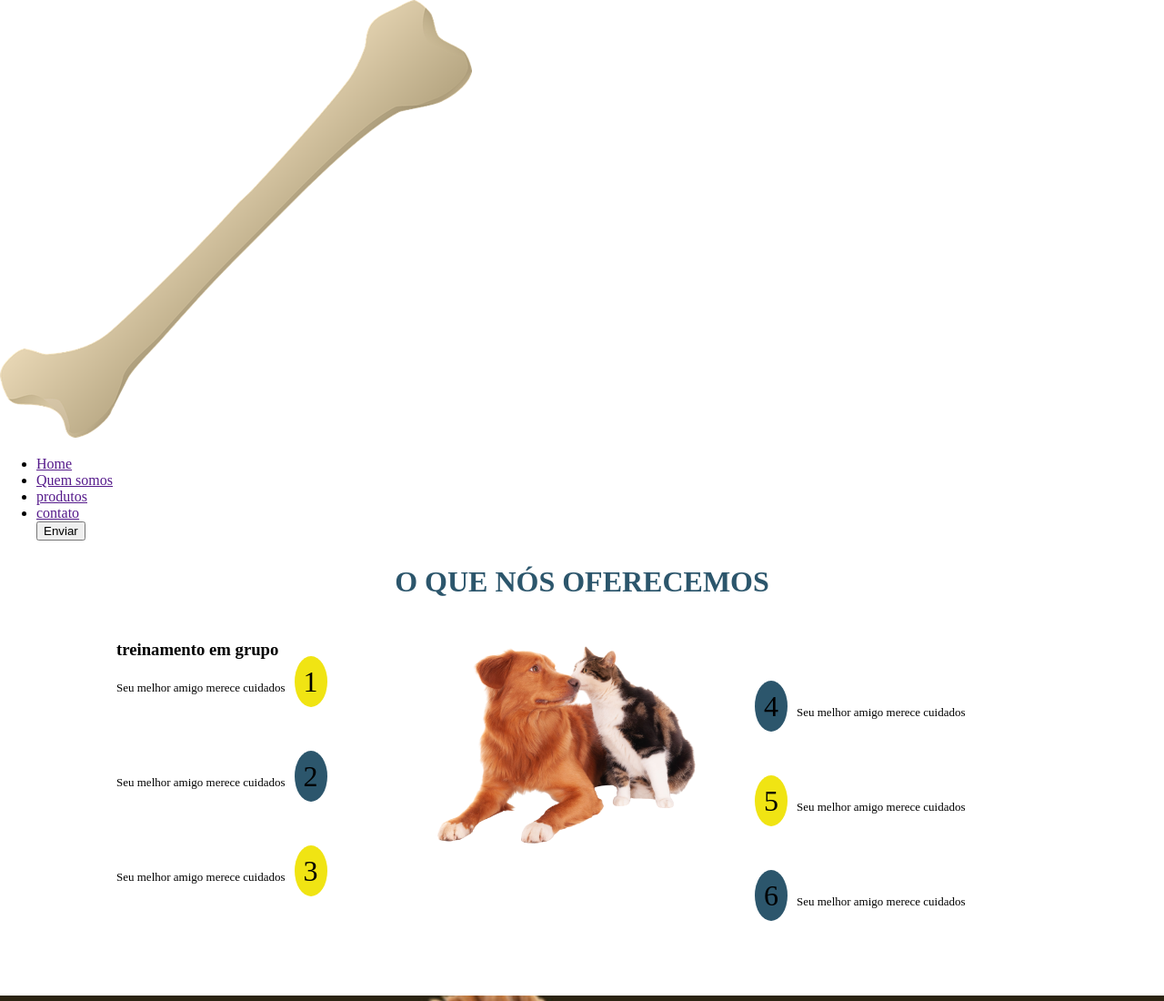
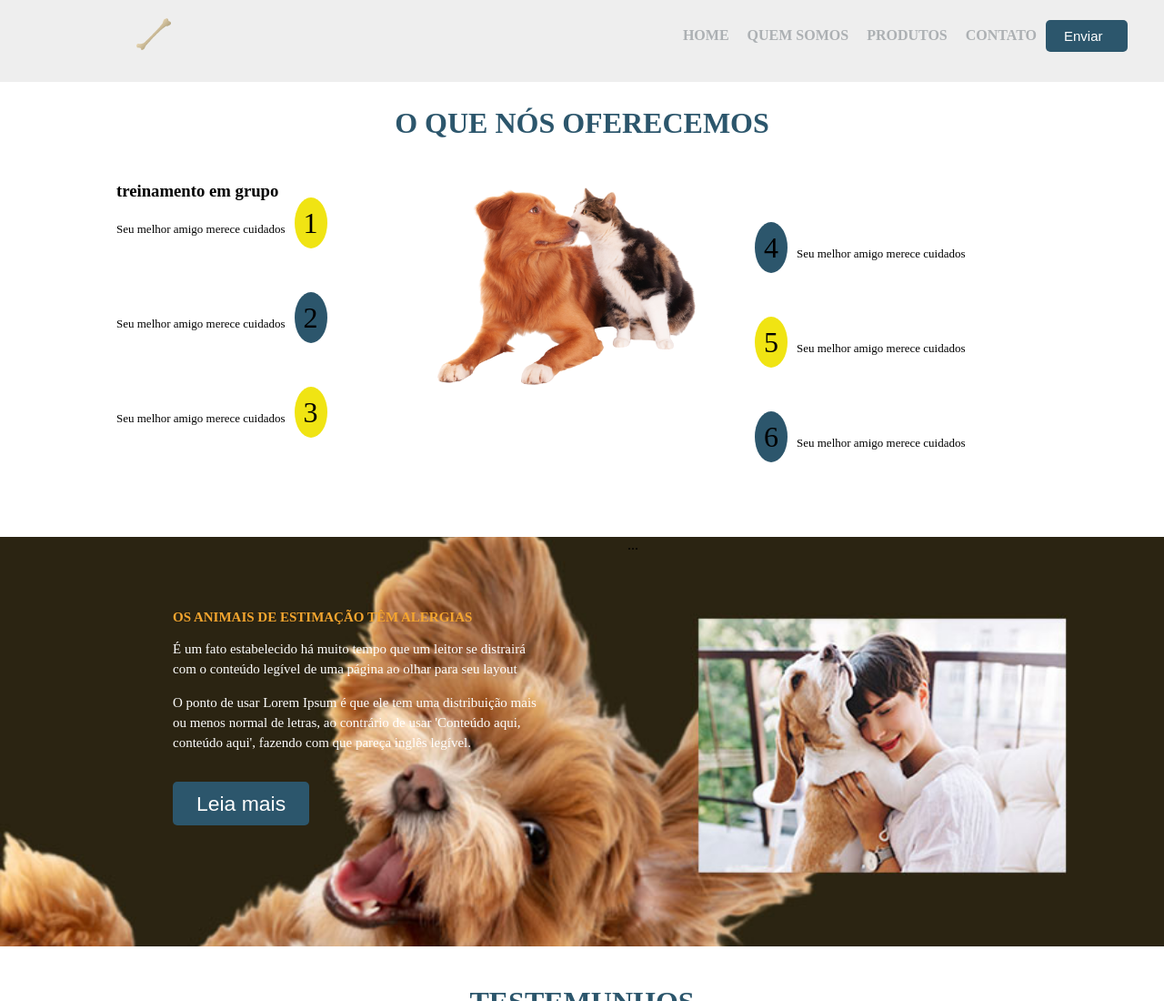
Before and after one commit to Johnhelder/LandingPagePet, a plain HTML site: page index.html in a window 1280 px wide. Shown: the top 1100 px of the page at 91% size. Drawn offline with Linux system fonts and the light colour scheme.

Commit message:
Estilo do HEADER

```diff
--- a/assets/css/style.css
+++ b/assets/css/style.css
@@ -2,6 +2,55 @@ body{
   padding: 0;
   margin: 0;
 }
+
+.topo{
+  display: flex;
+  justify-content: space-between;
+  background: #eeeeee;
+  height: 90px;
+}
+
+.logo img{
+  display: flex;
+  align-items: center;
+  padding-top: 20px;
+  padding-left: 150px;
+  max-width: 38px;
+}
+.btn{
+  display: flex;
+  width: 90px;
+  height: 35px;
+  padding-left: 20px;
+  font-size: 15px;
+  background: #2C566C;
+  color: #ffffff;
+  border: none;
+  border-radius: 5px;
+  align-items: center;
+}
+.menu ul{
+  display: flex;
+  align-items: center;
+  padding-top: 20px;
+  padding-right: 40px;
+}
+
+ul li a{
+  display: block;
+  padding: 10px;
+  text-transform: uppercase;
+  text-decoration: none;
+  color: #acb0b3;
+  font-weight: bold;
+}
+
+ul, li{
+  list-style: none;
+  margin: 0;
+  padding: 0;
+}
+
 .oferecemos{
   display: flex;
   justify-content: center;
```
